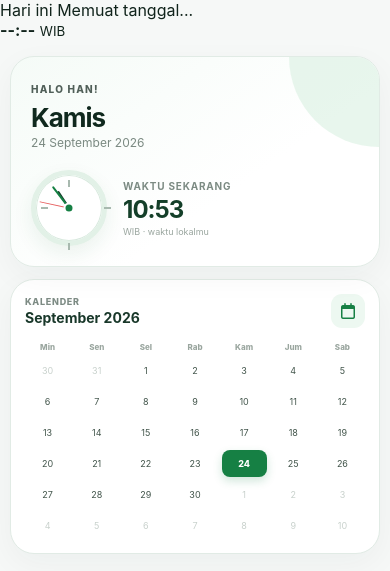
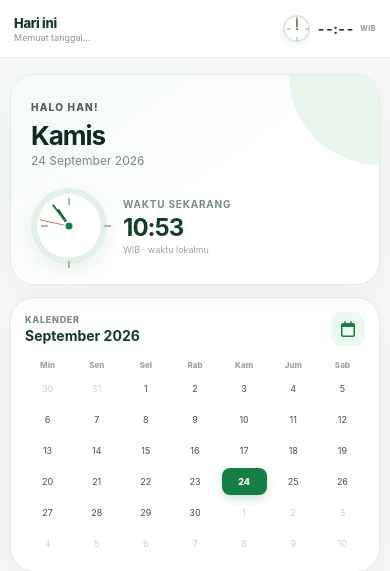
Before and after one commit to RMDN11/jwdpoloap, a PHP site: page /crm/index.php in a window 390 px wide. Shown: the top 571 px of the page. Run offline with PHP 8.4, Linux system fonts and the light colour scheme; the visitor is signed in with stand-in values (Sample User, id 1); data that the repository does not hold is empty; some libraries are stand-ins or nearby versions.

Commit message:
feat: style global CRM timebar

```diff
--- a/crm/assets/css/app.css
+++ b/crm/assets/css/app.css
@@ -284,3 +284,30 @@ body{width:100%;min-width:0;overflow-x:hidden;padding-bottom:calc(92px + env(saf
 .activity-back{display:inline-flex;align-items:center;gap:7px;padding:9px 12px;border:1px solid #dce7e0;border-radius:11px;color:#4e6257;background:#fff;text-decoration:none;font-size:10px;font-weight:700}
 @media(max-width:850px){.home-time-card{grid-template-columns:1fr}.home-time-copy{padding:20px}.home-tools-grid{grid-template-columns:repeat(2,1fr)}}
 @media(max-width:560px){.home-time-copy h1{font-size:26px}.home-clock-row{margin-top:20px}.home-analog-clock{width:76px;height:76px;flex-basis:76px}.clock-hour{height:20px}.clock-minute{height:27px}.clock-second{height:30px}.home-clock-row strong{font-size:24px}.home-calendar-card{padding:14px}.home-calendar-grid span{min-height:27px}.home-tools-grid{gap:7px}.home-tools-grid>a{padding:11px}.home-tools-grid small{font-size:8px}.activity-log-item{align-items:flex-start}.activity-log-item time{font-size:8px}}
+
+/* CRM V2 global timebar: replaces the old branded header */
+.crm-timebar{height:64px;position:sticky;top:0;z-index:40;display:flex;align-items:center;justify-content:space-between;gap:16px;padding:0 max(18px,env(safe-area-inset-left,0px)) 0 max(18px,env(safe-area-inset-right,0px));background:rgba(255,255,255,.92);border-bottom:1px solid #e5ece7;backdrop-filter:blur(18px)}
+.crm-timebar-date{min-width:0;display:flex;align-items:baseline;gap:9px}
+.crm-timebar-day{font-size:14px;font-weight:800;letter-spacing:-.02em;color:#163c28;white-space:nowrap}
+.crm-timebar-full-date{font-size:10px;color:#8a9891;white-space:nowrap}
+.crm-timebar-clock{display:flex;align-items:center;gap:8px;color:#173c29}
+.crm-timebar-clock strong{font-size:16px;letter-spacing:-.03em;font-variant-numeric:tabular-nums}
+.crm-timebar-clock small{font-size:8px;color:#93a099;font-weight:800;letter-spacing:.08em}
+.crm-mini-clock{position:relative;width:31px;height:31px;border:2px solid #dcebe2;border-radius:50%;background:#fff;box-shadow:0 3px 10px rgba(22,101,52,.07)}
+.crm-mini-clock:before,.crm-mini-clock:after{content:"";position:absolute;background:#9cafa4}
+.crm-mini-clock:before{width:1px;height:4px;left:50%;top:2px;transform:translateX(-50%);background:#9aaca2;box-shadow:0 21px 0 #9aaca2}
+.crm-mini-clock:after{height:1px;width:4px;left:2px;top:50%;transform:translateY(-50%);background:#9aaca2;box-shadow:21px 0 0 #9aaca2}
+.crm-mini-hour,.crm-mini-minute,.crm-mini-second{position:absolute;left:50%;bottom:50%;width:1.5px;border-radius:9px;transform-origin:50% 100%;transform:translateX(-50%) rotate(0deg)}
+.crm-mini-hour{height:8px;background:#183c2a}.crm-mini-minute{height:11px;background:#168044}.crm-mini-second{height:12px;width:1px;background:#df6969}.crm-mini-center{position:absolute;left:50%;top:50%;width:4px;height:4px;border-radius:50%;transform:translate(-50%,-50%);background:#168044;border:1px solid #fff}
+@media(max-width:560px){
+ .crm-timebar{height:58px;padding-inline:14px}
+ .crm-timebar-date{display:block}
+ .crm-timebar-day{display:block;font-size:13px}
+ .crm-timebar-full-date{display:block;margin-top:1px;font-size:9px}
+ .crm-timebar-clock{gap:6px}
+ .crm-mini-clock{width:27px;height:27px}
+ .crm-timebar-clock strong{font-size:14px}
+ .crm-timebar-clock small{font-size:7px}
+ .crm-mini-clock:before{box-shadow:0 18px 0 #9aaca2}
+ .crm-mini-clock:after{box-shadow:18px 0 0 #9aaca2}
+}
```
